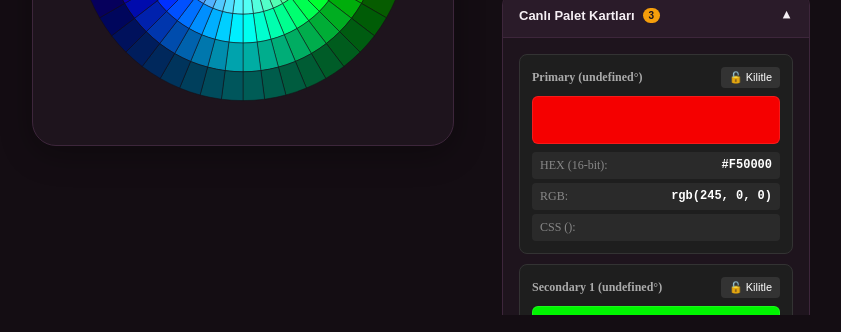
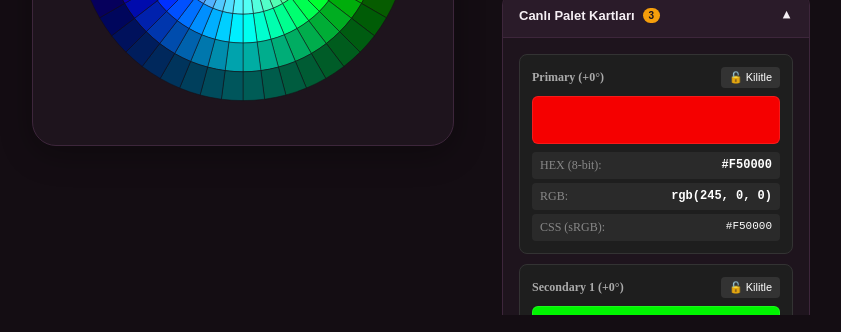
Before and after one commit to VelliDR/color-harmony-pwa, a React (Vite) app: page / in a window 1280 px wide. Shown: the part 465-797 px from the top of the page, without its empty margins (211-1052 px from the left). Built offline with nearby package versions, Linux system fonts and the light colour scheme.

Commit message:
Fix PWA Service Worker relative paths and installability criteria v2,08

```diff
--- a/src/components/panel/ColorCardSlot.tsx
+++ b/src/components/panel/ColorCardSlot.tsx
@@ -15,6 +15,7 @@ export const ColorCardSlot: React.FC<ColorCardSlotProps> = ({
   const [copiedKey, setCopiedKey] = useState<string | null>(null);
 
   const handleCopy = (text: string, key: string) => {
+    if (!text) return;
     navigator.clipboard.writeText(text);
     setCopiedKey(key);
     setTimeout(() => setCopiedKey(null), 1500);
@@ -22,10 +23,20 @@ export const ColorCardSlot: React.FC<ColorCardSlotProps> = ({
 
   const roleLabels: Record<string, string> = {
     base: 'Ana Renk',
+    primary: 'Ana Renk',
     secondary: 'Sekonder',
     accent: 'Vurgu',
     neutral: 'Nötr'
   };
+
+  // Safe Extractors (Tip Hatalarını Önleyen Güvenlik Kalkanları)
+  const roleKey = color.role ?? 'primary';
+  const roleName = roleLabels[roleKey] || roleKey;
+  const angleOffset = color.angleOffset ?? 0;
+  const bitDepth = color.bitDepth ?? 8;
+  const colorSpace = color.colorSpace ?? 'sRGB';
+  const cssColorL4 = color.formats.cssColorL4 || color.formats.hex;
+  const rawFloatString = color.formats.rawFloatString || '';
 
   return (
     <div
@@ -44,7 +55,7 @@ export const ColorCardSlot: React.FC<ColorCardSlotProps> = ({
       {/* 1. ÜST BAŞLIK */}
       <div style={{ display: 'flex', justifyContent: 'space-between', alignItems: 'center' }}>
         <span style={{ fontSize: '12px', fontWeight: 'bold', color: '#AAA' }}>
-          {roleLabels[color.role] || color.role} ({color.angleOffset >= 0 ? `+${color.angleOffset}°` : `${color.angleOffset}°`})
+          {roleName} ({angleOffset >= 0 ? `+${angleOffset}°` : `${angleOffset}°`})
         </span>
         <button
           onClick={() => onToggleLock(color.id)}
@@ -85,7 +96,7 @@ export const ColorCardSlot: React.FC<ColorCardSlotProps> = ({
             cursor: 'pointer'
           }}
         >
-          <span style={{ color: '#888' }}>HEX ({color.bitDepth <= 8 ? '8-bit' : '16-bit'}):</span>
+          <span style={{ color: '#888' }}>HEX ({bitDepth <= 8 ? '8-bit' : `${bitDepth}-bit`}):</span>
           <span style={{ fontFamily: 'monospace', fontWeight: 'bold' }}>
             {copiedKey === 'hex' ? '✓ Kopyalandı' : color.formats.hex}
           </span>
@@ -109,7 +120,7 @@ export const ColorCardSlot: React.FC<ColorCardSlotProps> = ({
         </div>
 
         <div
-          onClick={() => handleCopy(color.formats.cssColorL4, 'css')}
+          onClick={() => handleCopy(cssColorL4, 'css')}
           style={{
             display: 'flex',
             justifyContent: 'space-between',
@@ -119,15 +130,15 @@ export const ColorCardSlot: React.FC<ColorCardSlotProps> = ({
             cursor: 'pointer'
           }}
         >
-          <span style={{ color: '#888' }}>CSS ({color.colorSpace}):</span>
+          <span style={{ color: '#888' }}>CSS ({colorSpace}):</span>
           <span style={{ fontFamily: 'monospace', fontSize: '11px' }}>
-            {copiedKey === 'css' ? '✓ Kopyalandı' : color.formats.cssColorL4}
+            {copiedKey === 'css' ? '✓ Kopyalandı' : cssColorL4}
           </span>
         </div>
 
-        {color.bitDepth >= 16 && (
+        {bitDepth >= 16 && rawFloatString && (
           <div
-            onClick={() => handleCopy(color.formats.rawFloatString, 'float')}
+            onClick={() => handleCopy(rawFloatString, 'float')}
             style={{
               display: 'flex',
               justifyContent: 'space-between',
@@ -139,7 +150,7 @@ export const ColorCardSlot: React.FC<ColorCardSlotProps> = ({
           >
             <span style={{ color: '#888' }}>Float (0-1):</span>
             <span style={{ fontFamily: 'monospace', fontSize: '10px' }}>
-              {copiedKey === 'float' ? '✓ Kopyalandı' : color.formats.rawFloatString}
+              {copiedKey === 'float' ? '✓ Kopyalandı' : rawFloatString}
             </span>
           </div>
         )}
--- a/src/components/wheel/GeometryOverlay.tsx
+++ b/src/components/wheel/GeometryOverlay.tsx
@@ -23,7 +23,9 @@ const RULE_OFFSETS: Record<HarmonyRule, number[]> = {
   analogous: [0, 30, 60],
   'split-complementary': [0, 150, 210],
   tetradic: [0, 90, 180, 270],
+  square: [0, 90, 180, 270],
   monochromatic: [0, 0, 0]
+  ,achromatic: [0]
 };
 
 const hslToRgb = (h: number, s: number, l: number): [number, number, number] => {
```
Also changed, not shown: src/core/math-engine/types.ts (+38 -3 lines), 1 other file (tests, documents, lock files or other folders).
